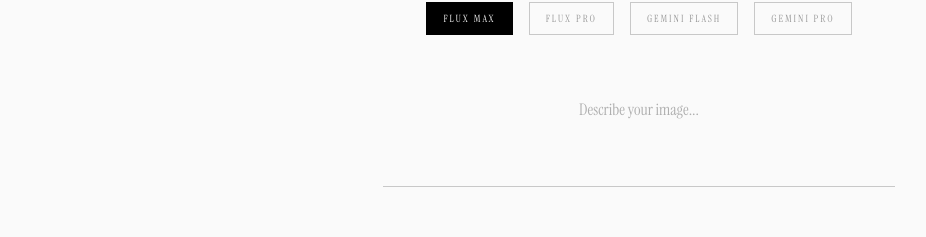
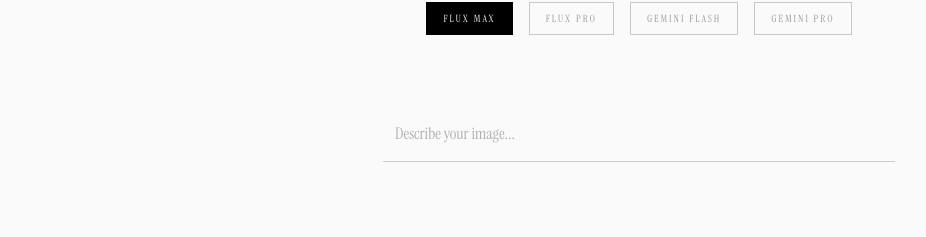
Before and after one commit to vercel-labs/dither, a Next.js app: page / in a window 1280 px wide. Both pictures are taken after a click on the button "GENERATE". Shown: the part 318-555 px from the top of the page, without its empty margins (1-927 px from the left). Built offline with nearby package versions, Linux system fonts and the light colour scheme.

Commit message:
better input

```diff
--- a/components/generate-area.tsx
+++ b/components/generate-area.tsx
@@ -1,6 +1,6 @@
 "use client";
 
-import { useState, useCallback } from "react";
+import { useState, useCallback, useRef, useEffect } from "react";
 
 const aiModels = [
   { id: "bfl/flux-kontext-max", name: "FLUX MAX" },
@@ -18,6 +18,16 @@
   const [selectedModel, setSelectedModel] = useState(aiModels[0].id);
   const [isGenerating, setIsGenerating] = useState(false);
   const [error, setError] = useState<string | null>(null);
+  const textareaRef = useRef<HTMLTextAreaElement>(null);
+
+  // Auto-expand textarea
+  useEffect(() => {
+    const textarea = textareaRef.current;
+    if (textarea) {
+      textarea.style.height = "auto";
+      textarea.style.height = `${textarea.scrollHeight}px`;
+    }
+  }, [prompt]);
 
   const handleGenerate = useCallback(async () => {
     if (!prompt.trim()) return;
@@ -72,13 +82,14 @@
       {/* Prompt */}
       <div className="flex-1 flex flex-col justify-center">
         <textarea
+          ref={textareaRef}
           value={prompt}
           onChange={(e) => setPrompt(e.target.value)}
           placeholder="Describe your image..."
-          rows={3}
-          className="w-full px-0 py-4 bg-transparent border-0 border-b border-black/20
+          rows={1}
+          className="w-full px-3 py-4 bg-transparent border-0 border-b border-black/20
             text-base font-serif placeholder:text-black/30 focus:outline-none focus:border-black
-            resize-none text-center"
+            resize-none text-left overflow-hidden"
           onKeyDown={(e) => {
             if (e.key === "Enter" && e.metaKey && !isGenerating) handleGenerate();
           }}
```
